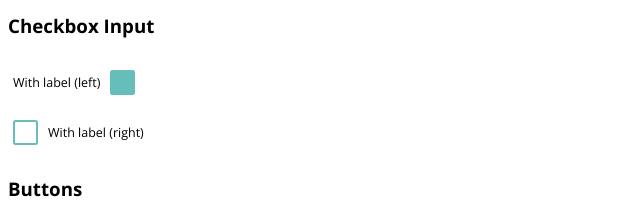
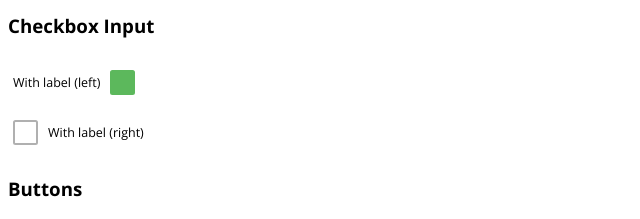
Before and after one commit to woodysee/frizzy, a website built with webpack: page dist/index.html in a window 1280 px wide. Both pictures are taken after a click on the label 122 px from the left and 975 px from the top of the page. Shown: the part 893-1112 px from the top of the page, 0-640 px from the left. Built offline with nearby package versions, Linux system fonts and the light colour scheme.

Commit message:
updated checkbox to green background as per airfrov v3.80 design and with thin tick

```diff
--- a/src/components/inputs/checkbox/basic/index.scss
+++ b/src/components/inputs/checkbox/basic/index.scss
@@ -2,18 +2,22 @@
 $length: 25;
 $tickboxSize: $length + px;
 $borderWidth: ($length / 10) + px;
-$tealTickEl: '<svg xmlns="http://www.w3.org/2000/svg" viewBox="0 0 322.7 261.28"><path style="fill: #FFF;" d="M322.7,48.4,124,247.1h0l-14.18,14.18L0,151.46,48.48,103,109.9,164.4,274.3,0l48.4,48.4Z"/></svg>';
+$white: #ffffff;
+$grey: #b0b0b0;
+$green: #5cb85c;
+// $tealFatTickEl: '<svg xmlns="http://www.w3.org/2000/svg" viewBox="0 0 322.7 261.28"><path style="fill: #FFF;" d="M322.7,48.4,124,247.1h0l-14.18,14.18L0,151.46,48.48,103,109.9,164.4,274.3,0l48.4,48.4Z"/></svg>';
+$tealTickEl: '<svg xmlns="http://www.w3.org/2000/svg" viewBox="0 0 295.3 219.3"><polygon fill="'+$white+'" points="114.63 199.5 94.83 219.3 0 124.47 19.8 104.67 94.82 179.68 94.82 179.68 275.5 -1 295.3 18.8 114.61 199.48 114.63 199.5"/></svg>';
 /* See https://css-tricks.com/using-svg/ */
 
 .fz-checkbox {
   display: none;
 }
 .fz-checkbox:checked + .fz-checkbox-tick {
-  background: #65beb9;
-  border-color: #65beb9;
+  background: $green;
+  border-color: $green;
 }
 .fz-checkbox:checked + .fz-checkbox-tick:after {
-  transform: scale(0.8);
+  transform: scale(0.9);
 }
 .fz-checkbox-wrapper {
   align-items: center; /* aligns vertically */
@@ -50,7 +54,7 @@ $tealTickEl: '<svg xmlns="http://www.w3.org/2000/svg" viewBox="0 0 322.7 261.28"
   height: $tickboxSize;
   background: #FFF;
   margin: ($length / 2)+px 0;
-  border: $borderWidth solid #65beb9;
+  border: $borderWidth solid $grey;
   border-radius: 10%;
   position: relative;
   cursor: pointer;
```
Also changed, not shown: dist/frizzy.min.js.
